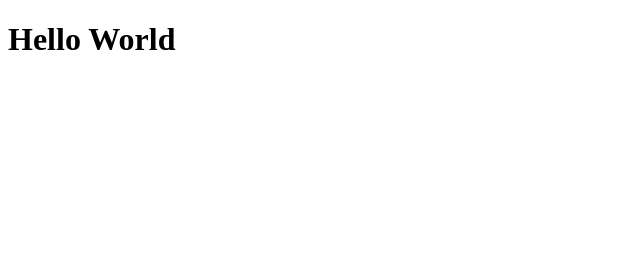
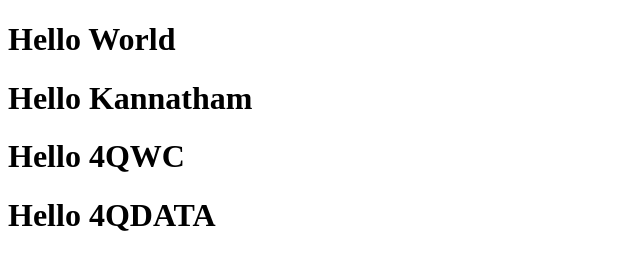
Before and after one commit to 4qdata/My-flutter, a plain HTML site: page index.html in a window 1280 px wide. Shown: the whole page, without its empty margins (0-640 px from the left). Drawn offline with Linux system fonts and the light colour scheme.

Commit message:
edit file

```diff
--- a/index.html
+++ b/index.html
@@ -8,6 +8,9 @@
 <body>
 
 	<h1>Hello World</h1>
+	<h1>Hello Kannatham</h1>
+	<h1>Hello 4QWC</h1>
+	<h1>Hello 4QDATA</h1>
 
 </body>
 </html>
```
